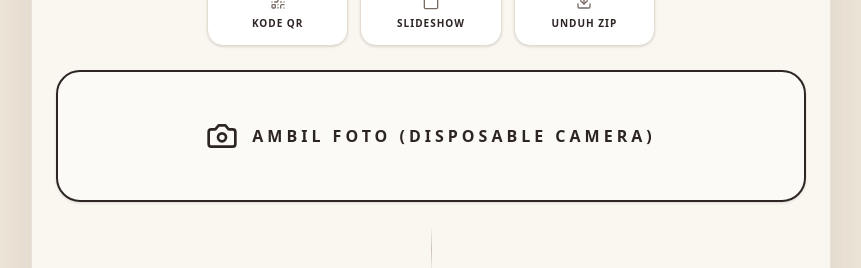
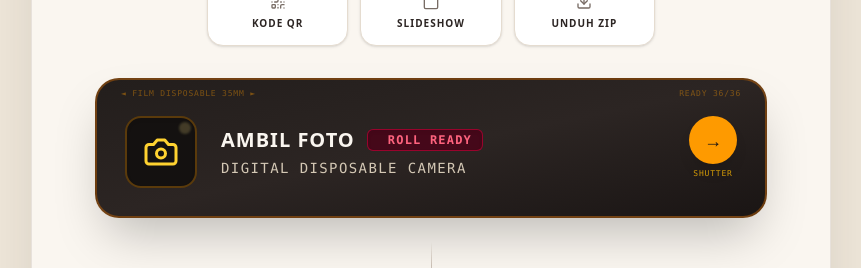
Before and after one commit to rakyann/AlbumPutri-Hanif, a React (Vite) app: page / in a window 1280 px wide. Shown: the part 801-1069 px from the top of the page, without its empty margins (209-1070 px from the left). Built offline with nearby package versions, Linux system fonts and the light colour scheme; no server answers.

Commit message:
feat: design vintage disposable camera hero CTA button

```diff
--- a/src/components/Header.jsx
+++ b/src/components/Header.jsx
@@ -117,13 +117,49 @@ export default function Header({ event, photoCount, onOpenCamera, onOpenQR, onOp
           </button>
         </div>
 
-        {/* Full-width Large Card CTA Button (Matching Screenshot Proportions) */}
+        {/* Vintage Disposable Camera Hero CTA Badge */}
         <button
           onClick={onOpenCamera}
-          className="mt-6 w-full py-10 sm:py-12 px-6 rounded-2xl sm:rounded-3xl border-2 border-[#2c2523] bg-white/50 text-[#2c2523] hover:bg-[#2c2523] hover:text-[#faf6f0] transition-all duration-300 shadow-sm hover:shadow-xl cursor-pointer flex items-center justify-center gap-3.5 text-sm sm:text-base font-black tracking-editorial group"
+          className="mt-8 w-full max-w-xl sm:max-w-2xl p-5 sm:p-7 bg-gradient-to-br from-[#231e1c] via-[#2c2523] to-[#1a1514] text-[#faf6f0] border-2 border-amber-600/40 rounded-3xl shadow-2xl hover:shadow-amber-900/30 hover:border-amber-500 hover:scale-[1.01] active:scale-[0.98] transition-all duration-300 cursor-pointer relative overflow-hidden group flex items-center justify-between gap-4"
         >
-          <Camera className="w-6 h-6 sm:w-8 sm:h-8 group-hover:scale-110 transition-transform" />
-          <span>AMBIL FOTO (DISPOSABLE CAMERA)</span>
+          {/* Decorative Film Edge Viewfinder Lines */}
+          <div className="absolute top-2 left-6 right-6 flex justify-between text-[8px] font-mono text-amber-500/40 tracking-widest pointer-events-none select-none">
+            <span>◄ FILM DISPOSABLE 35MM ►</span>
+            <span>READY 36/36</span>
+          </div>
+
+          <div className="flex items-center gap-4 sm:gap-6 z-10 pt-2">
+            {/* Viewfinder Lens Icon Box */}
+            <div className="w-14 h-14 sm:w-18 sm:h-18 rounded-2xl bg-[#141110] border-2 border-amber-500/30 shadow-inner flex items-center justify-center text-amber-400 group-hover:border-amber-400 group-hover:scale-105 transition-all shrink-0 relative">
+              <Camera className="w-7 h-7 sm:w-9 sm:h-9 text-amber-300" />
+              {/* Glass Reflection Glow */}
+              <div className="absolute top-1 right-1 w-3 h-3 bg-amber-200/20 rounded-full blur-[1px]" />
+            </div>
+
+            {/* Label & Details */}
+            <div className="flex flex-col text-left">
+              <div className="flex flex-wrap items-center gap-2 sm:gap-3">
+                <span className="text-base sm:text-xl font-black uppercase tracking-wider text-[#faf6f0]">
+                  AMBIL FOTO
+                </span>
+                <span className="bg-rose-950/80 text-rose-400 border border-rose-600/50 text-[10px] sm:text-xs font-mono font-bold px-2.5 py-0.5 rounded-md tracking-widest flex items-center gap-1 shadow-inner">
+                  <span className="w-1.5 h-1.5 rounded-full bg-rose-500 animate-ping" />
+                  ROLL READY
+                </span>
+              </div>
+              <span className="text-xs sm:text-sm text-[#d4c8b5] font-mono tracking-widest mt-1">
+                DIGITAL DISPOSABLE CAMERA
+              </span>
+            </div>
+          </div>
+
+          {/* Shutter Trigger Button Indicator */}
+          <div className="z-10 shrink-0 flex flex-col items-center gap-1">
+            <div className="w-10 h-10 sm:w-12 sm:h-12 rounded-full bg-amber-500 text-[#1c1716] font-extrabold flex items-center justify-center shadow-lg group-hover:scale-110 group-hover:bg-amber-400 transition-all text-base sm:text-lg">
+              →
+            </div>
+            <span className="text-[8px] font-mono tracking-widest text-amber-400/80 uppercase">SHUTTER</span>
+          </div>
         </button>
 
         <div className="editorial-line-v" />
```
